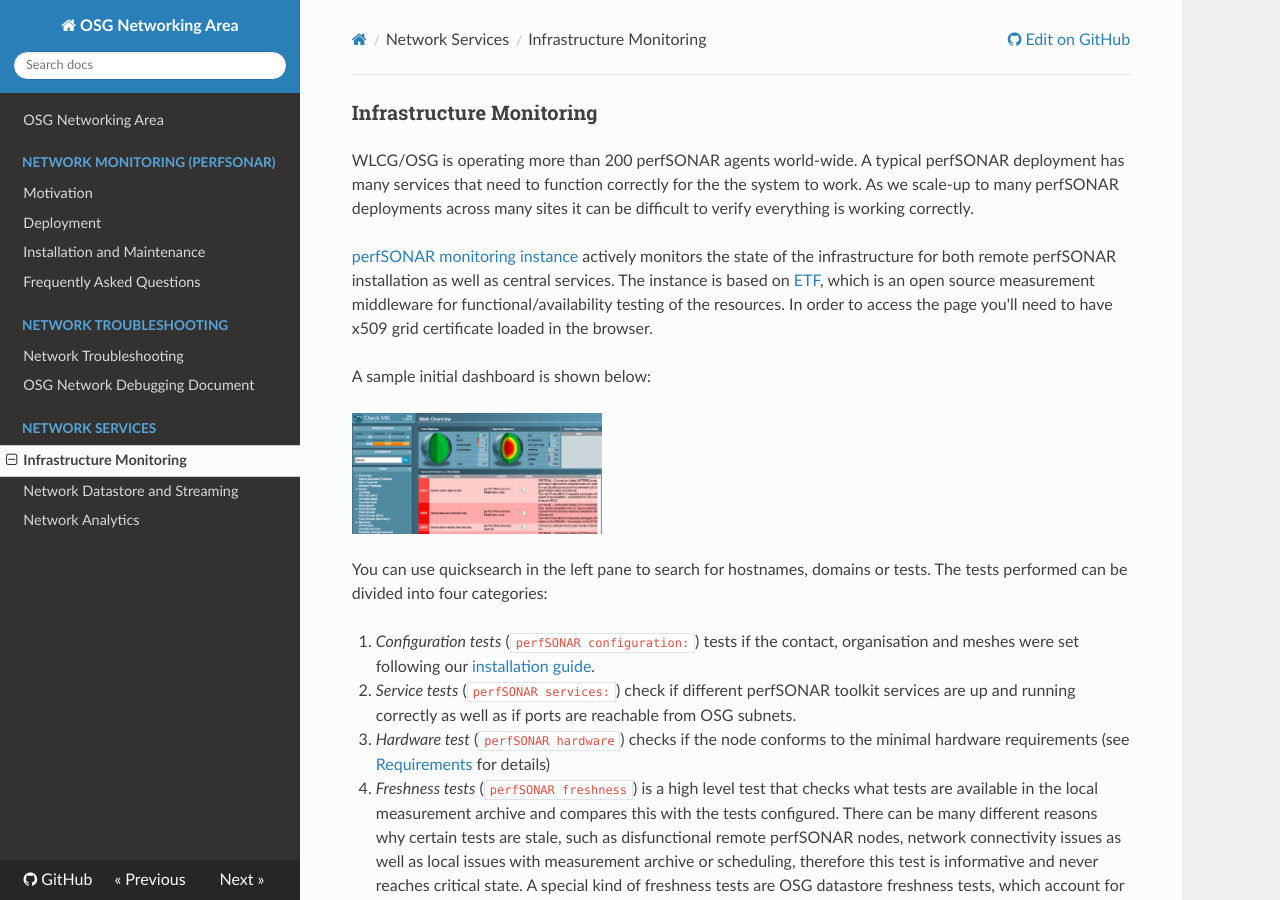
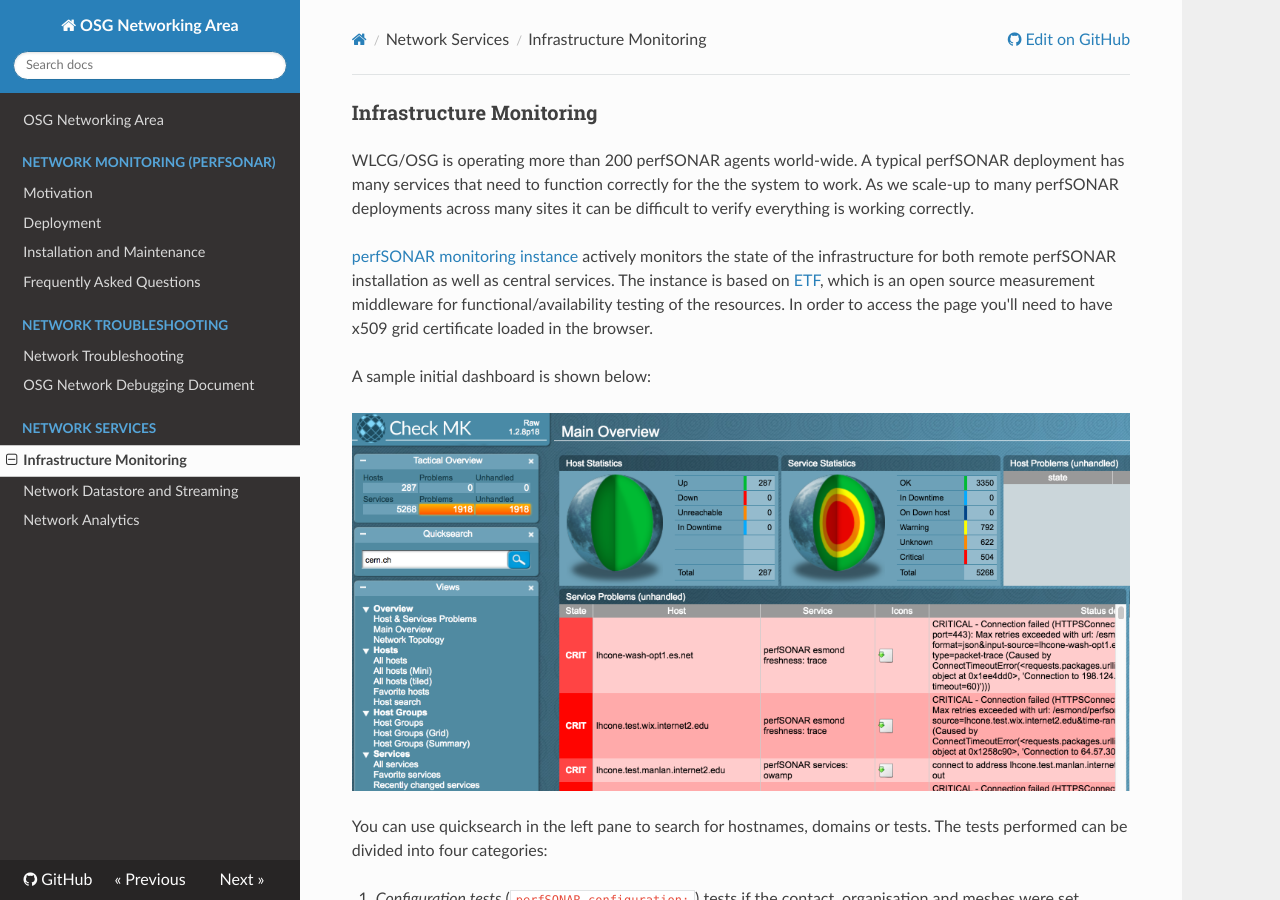
Before and after one commit to osg-htc/networking, an MkDocs documentation site: the page built from docs/perfsonar/psetf.md, in a window 1280 px wide and 900 px high. Built offline with MkDocs 1.6.1, drawn with Linux system fonts in a browser that asks for light colours; nearby versions of some CDN libraries; old or Windows-style settings are respelled for this version of MkDocs.

Commit message:
Update psetf.md

```diff
--- a/docs/perfsonar/psetf.md
+++ b/docs/perfsonar/psetf.md
@@ -7,7 +7,7 @@
 
 A sample initial dashboard is shown below:
 
-<img src="https://opensciencegrid.github.io/networking/img/etf.png" width="250">
+<img src="https://opensciencegrid.github.io/networking/img/etf.png" width="800">
 
 You can use quicksearch in the left pane to search for hostnames, domains or tests. The tests performed can be divided into four categories:
 
```
